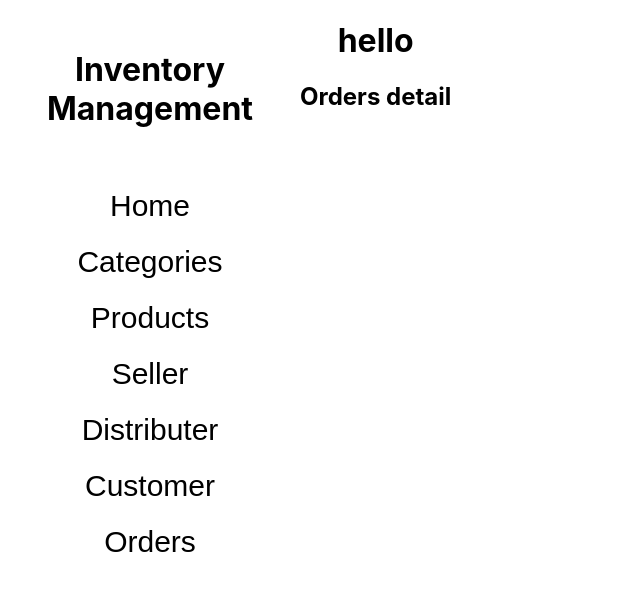
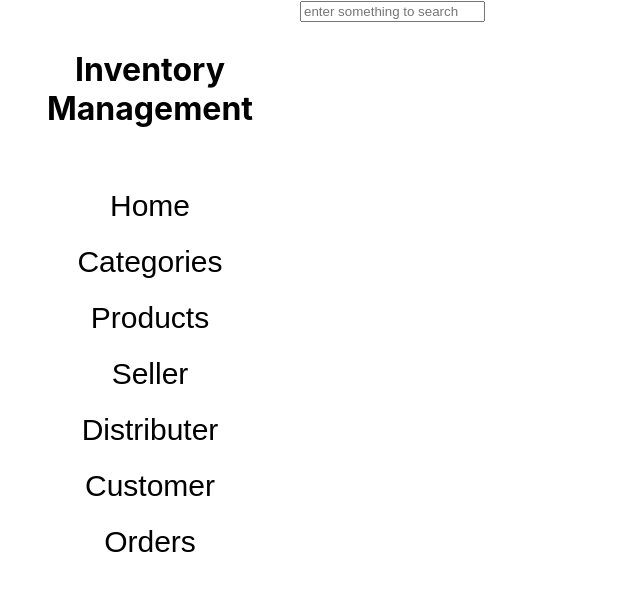
Before and after one commit to puneeth037h/inventory-management, a React (Create React App) app: page / in a window 1280 px wide. Shown: the top 590 px of the page, without its empty margins (0-640 px from the left). Built offline with nearby package versions, Linux system fonts and the light colour scheme.

Commit message:
search implemation

```diff
--- a/src/components/Home/Home.js
+++ b/src/components/Home/Home.js
@@ -1,13 +1,60 @@
+import { useEffect,useState } from "react";
+import { Link } from "react-router-dom";
+
 
 
 function Home(){
+    let[tosearch,settosearch]=useState('')
+    console.log(tosearch)
+    const [productsdata, setproductsData] = useState([]);
+    let [result, setresult] = useState('')
+    function search(){
+        var data = {'tosearch':tosearch
+
+
+        }
+        try{
+
+            fetch('http://localhost:3000/search' ,
+            { method :'POST', headers:{'Content-Type' : 'application/json'} ,
+                body: JSON.stringify(data) }
+            )  .then((res) => res.json())
+             .then( (data) => { setproductsData(data)} )
+             .catch((error) => {
+                console.error('Error:', error);
+            });
+            console.log(productsdata);
+        }
+        catch (error){
+            console.log(error)
+        }
+    }
+
     return(
         <div>
             <div>
-                <h1>hello</h1>
-                <h2>Orders detail</h2>
+               <input onChange={(val)=>{settosearch(val.target.value); search();}} type="text" placeholder="enter something to search"></input>
+            </div>
+            <div>
+            {productsdata.map((elem, indx) => {
+                return (
+                    <div key={indx} className="categoriesList">
+                        <p>{elem.productId}</p>
+                        <p>{elem.productName}</p>
+                        <p>{elem.categoryId }</p>
+                        <p>{elem.sellerId }</p>
+                        <p>{elem.distributerId}</p>
+                        <p>{elem.description}</p>
+                        <p>{elem.noOfProducts}</p>
+                        <p>{elem.price}</p>
+                        <Link to={`/updateproduct/${elem.productId}`}><button>edit</button></Link>
+
+                    </div>
+                );
+            })}
             </div>
         </div>
+
     )
 }
 
```
